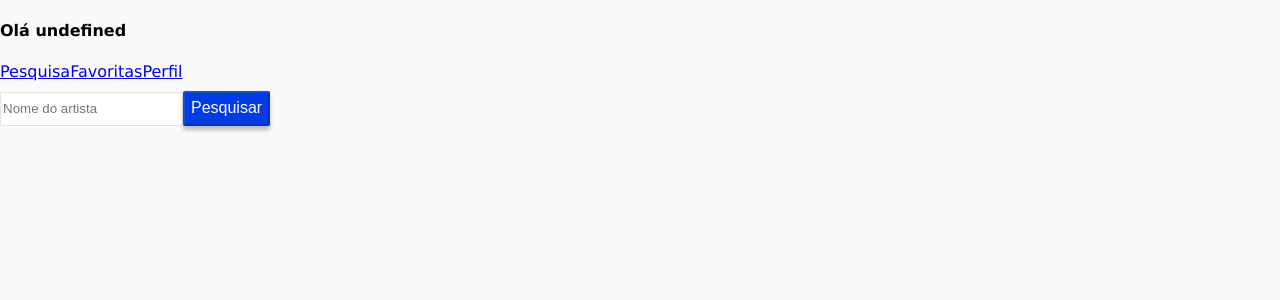
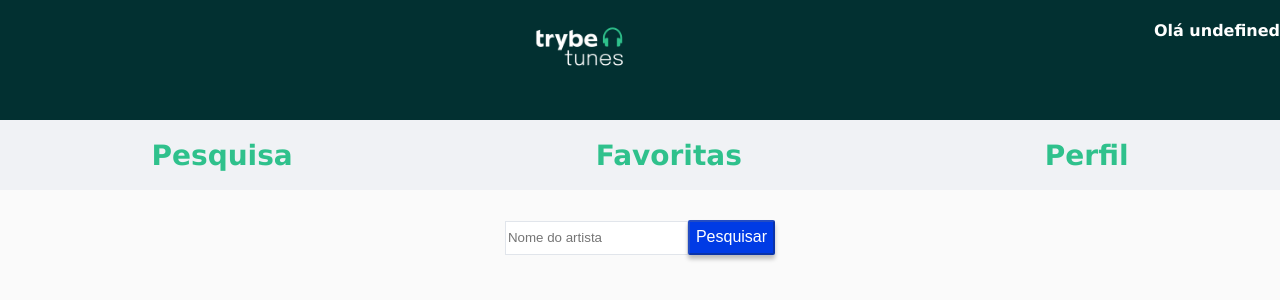
Before and after one commit to bearibeiroa/TrybeTunes, a React (Create React App) app: page /search in a window 1280 px wide. Shown: the top 300 px of the page. Built offline with nearby package versions, Linux system fonts and the light colour scheme.

Commit message:
Tentantiva de css no search

```diff
--- a/src/components/Header.js
+++ b/src/components/Header.js
@@ -2,6 +2,9 @@ import React, { Component } from 'react';
 import { Link } from 'react-router-dom';
 import { getUser } from '../services/userAPI';
 import Loading from './Loading';
+import logo from '../images/skip-image.png';
+
+import '../styles/Header.css';
 
 class Header extends Component {
   constructor() {
@@ -27,17 +30,38 @@ class Header extends Component {
   render() {
     const { userName, loading } = this.state;
     return (
-      <header data-testid="header-component">
-        {loading && <Loading />}
-        <div data-testid="header-user-name">
-          <h4>{ `Olá ${userName}`}</h4>
-        </div>
-        <nav>
-          <Link to="/search" data-testid="link-to-search">Pesquisa</Link>
-          <Link to="/favorites" data-testid="link-to-favorites">Favoritas</Link>
-          <Link to="/profile" data-testid="link-to-profile">Perfil</Link>
-        </nav>
-      </header>
+      <section>
+        <header data-testid="header-component">
+          <div data-testid="header-user-name" className="header">
+            <img src={ logo } alt="Logo TrybeTunes" className="logo" />
+            <h4>{ `Olá ${userName}`}</h4>
+          </div>
+          <nav className="navbar">
+            <Link
+              to="/search"
+              data-testid="link-to-search"
+              className="nav-item"
+            >
+              Pesquisa
+            </Link>
+            <Link
+              to="/favorites"
+              data-testid="link-to-favorites"
+              className="nav-item"
+            >
+              Favoritas
+            </Link>
+            <Link
+              to="/profile"
+              data-testid="link-to-profile"
+              className="nav-item"
+            >
+              Perfil
+            </Link>
+          </nav>
+        </header>
+        <h1>{loading && <Loading />}</h1>
+      </section>
     );
   }
 }
--- a/src/pages/Search.js
+++ b/src/pages/Search.js
@@ -1,5 +1,6 @@
 import React, { Component } from 'react';
 import Header from '../components/Header';
+import '../styles/Header.css';
 
 class Search extends Component {
   constructor() {
@@ -24,7 +25,7 @@ class Search extends Component {
     return (
       <div data-testid="page-search">
         <Header />
-        <form>
+        <form className="search-form">
           <label htmlFor="search">
             <input
               data-testid="search-artist-input"
--- /dev/null
+++ b/src/styles/Header.css
@@ -0,0 +1,60 @@
+.header {
+  background-color: #023031;
+  display: flex;
+  justify-content: space-around;
+
+}
+
+h4 {
+  color: white;
+}
+
+.logo {
+  max-width: 100px;
+}
+
+.navbar {
+  align-items: center;
+  background-color: #f0f2f5;
+  display: flex;
+  height: 70px;
+  justify-content: space-around;
+}
+
+.nav-item {
+  color: #2fc18c;
+  font-size: 28px;
+  font-weight: 700;
+  padding: 15px 100px;
+  text-decoration: none;
+}
+
+.nav-item:hover {
+  background-color: #036b52;
+  color: white;
+}
+
+.search-form {
+  display: flex;
+  justify-content: center;
+}
+
+input {
+  background: white;
+  border: 1px solid #e1e5eb;
+  border-radius: 0;
+  height: 30px;
+  width: auto;
+}
+
+button {
+  background: #003be5;
+  border-radius: 2px;
+  box-shadow: 0 4px 4px rgba(0, 0, 0, 0.25);
+  color: white;
+  font-size: 16px;
+  height: 35px;
+  left: 454px;
+  margin-top: 10px;
+  width: auto;
+}
```
Also changed, not shown: src/images/skip-image.png (added).
